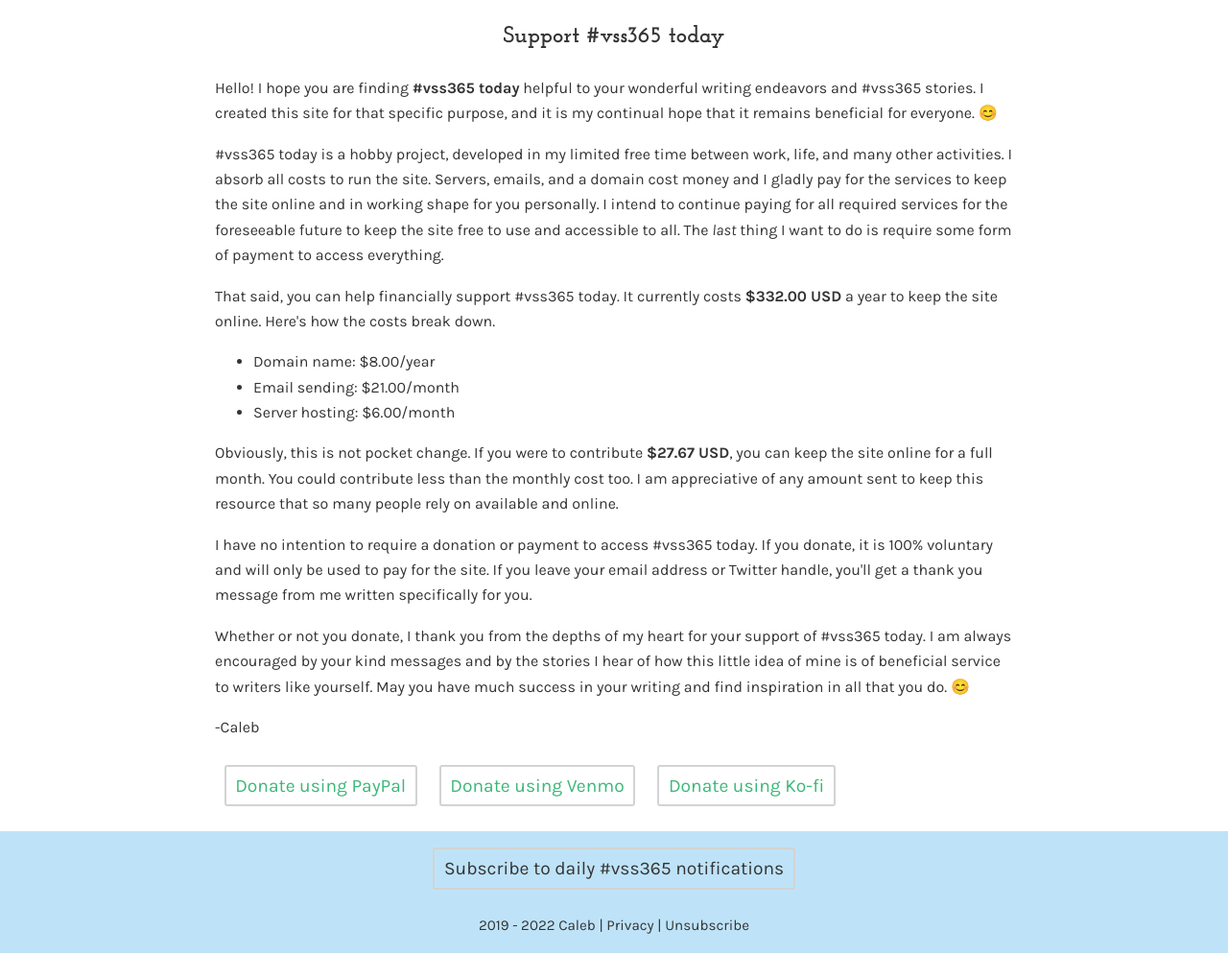
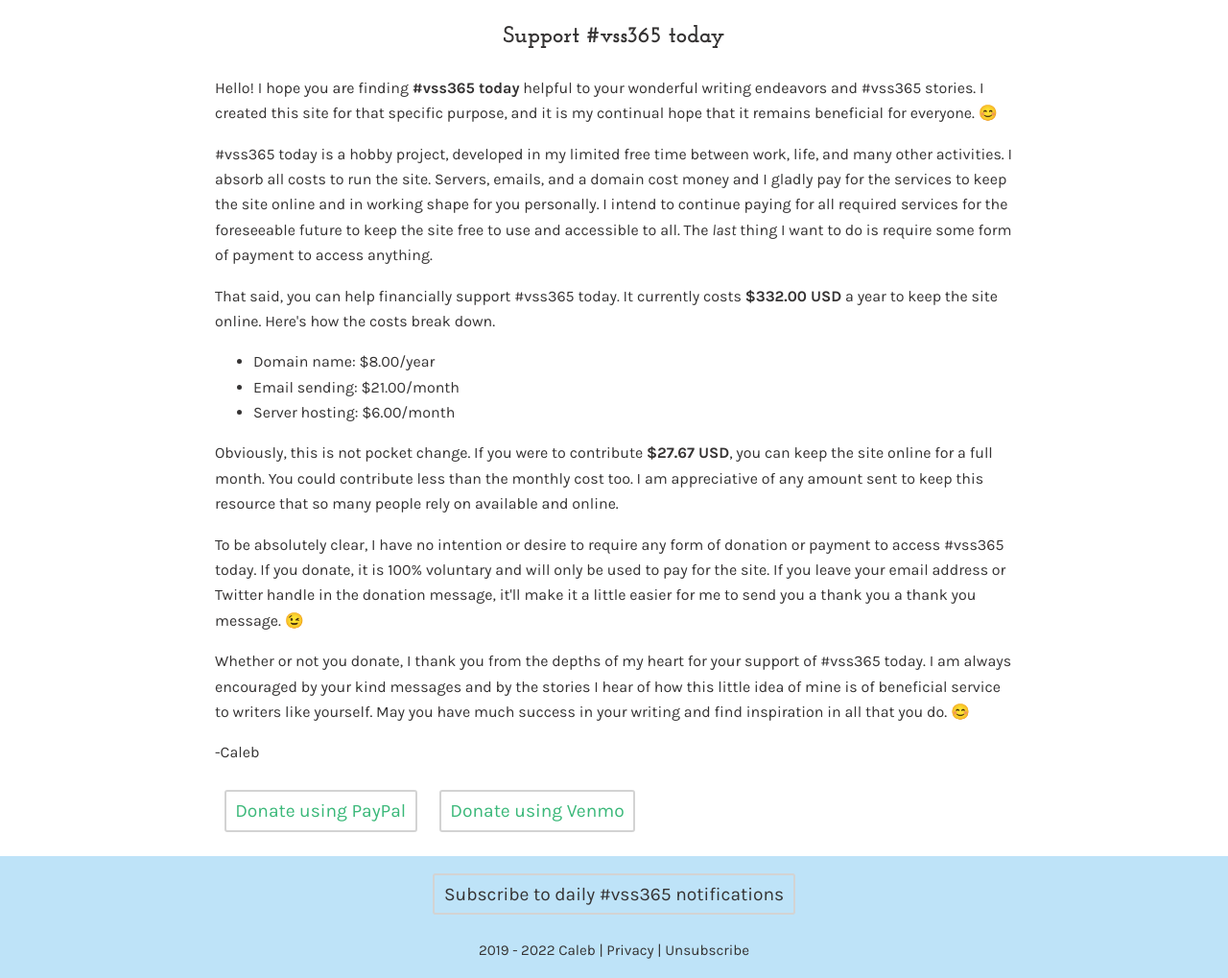
Before and after one commit to vss365today/web, a Flask app: page /donate in a window 1280 px wide. Shown: the part 80-1099 px from the top of the page at 96% size. Before the commit the page ends 1073 px from the top, so only its background shows below. Run offline with Flask 2, Linux system fonts and the light colour scheme; parts of the project's set-up code (start-up, migrations or seed data) failed here and were passed over.

Commit message:
Tweak page wording to be more clear

```diff
--- a/src/templates/root/donate.html
+++ b/src/templates/root/donate.html
@@ -20,7 +20,7 @@
     and I gladly pay for the services to keep the site online and in working shape for you personally.
     I intend to continue paying for all required services for the foreseeable future to
     keep the site free to use and accessible to all. The <em>last</em> thing I want to do is require
-    some form of payment to access everything.</p>
+    some form of payment to access anything.</p>
 
   <p>That said, you can help financially support #vss365 today. It
     currently costs <strong>${{ "%.2f"|format(total_cost) }} USD</strong> a year to keep the site online.
@@ -38,10 +38,10 @@
     the monthly cost too. I am appreciative of any amount sent to keep this
     resource that so many people rely on available and online.</p>
 
-  <p>I have no intention to require a donation or payment to access #vss365 today.
-    If you donate, it is 100% voluntary and will only be used to pay for the site.
-    If you leave your email address or Twitter handle, you'll get a thank you message from me
-    written specifically for you.</p>
+  <p>To be absolutely clear, I have no intention or desire to require any form of donation or payment
+    to access #vss365 today. If you donate, it is 100% voluntary and will only be used to pay for the site.
+    If you leave your email address or Twitter handle in the donation message,
+    it'll make it a little easier for me to send you a thank you a thank you message. 😉</p>
 
   <p>Whether or not you donate, I thank you from the depths of my heart for your support of
     #vss365 today. I am always encouraged by your kind messages and by the stories I hear of
@@ -52,6 +52,5 @@
 
   <a class="a-btn" href="https://paypal.me/cely717">Donate using PayPal</a>
   <a class="a-btn" href="https://venmo.com/cely717">Donate using Venmo</a>
-  <a class="a-btn" href="https://ko-fi.com/cely717">Donate using Ko-fi</a>
 </section>
 {% endblock %}
```
